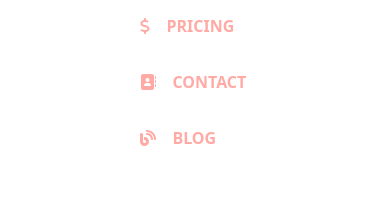
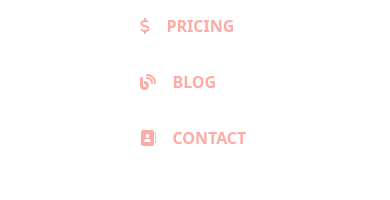
Before and after one commit to babulakterfsd/beautycutie, a Next.js app: page /blog in a window 390 px wide. Both pictures are taken after a click on the button 360 px from the left and 32 px from the top of the page. Shown: the part 440-640 px from the top of the page. Built offline with nearby package versions, Linux system fonts and the light colour scheme.

Commit message:
blog page done

```diff
--- a/src/components/Blog.client.tsx
+++ b/src/components/Blog.client.tsx
@@ -138,7 +138,7 @@ const Blog = () => {
                       activeCategory === categoryName
                         ? 'text-primary bg-gray-100 py-3'
                         : 'text-cyan'
-                    }  font-inter font-semibold cursor-pointer px-2`}
+                    }  font-inter font-bold md:font-semibold cursor-pointer px-2`}
                     onClick={() => setActiveCategory(categoryName)}
                   >
                     {categoryName}
--- a/src/components/MobileNavbar.tsx
+++ b/src/components/MobileNavbar.tsx
@@ -66,16 +66,16 @@ const MobileMenu = () => {
           <span className="uppercase font-[700]">Pricing</span>
         </span>
       </Link>
+      <Link href="/blog" onClick={() => setIsMenuOpen(!isMenuOpen)}>
+        <span className="flex gap-x-4 items-center text-primary">
+          <FontAwesomeIcon icon={faBlog} />
+          <span className="uppercase font-[700]">Blog</span>
+        </span>
+      </Link>
       <Link href="/contact" onClick={() => setIsMenuOpen(!isMenuOpen)}>
         <span className="flex gap-x-4 items-center text-primary">
           <FontAwesomeIcon icon={faContactBook} />
           <span className="uppercase font-[700]">Contact</span>
-        </span>
-      </Link>
-      <Link href="/blog" onClick={() => setIsMenuOpen(!isMenuOpen)}>
-        <span className="flex gap-x-4 items-center text-primary">
-          <FontAwesomeIcon icon={faBlog} />
-          <span className="uppercase font-[700]">Blog</span>
         </span>
       </Link>
     </div>
```
